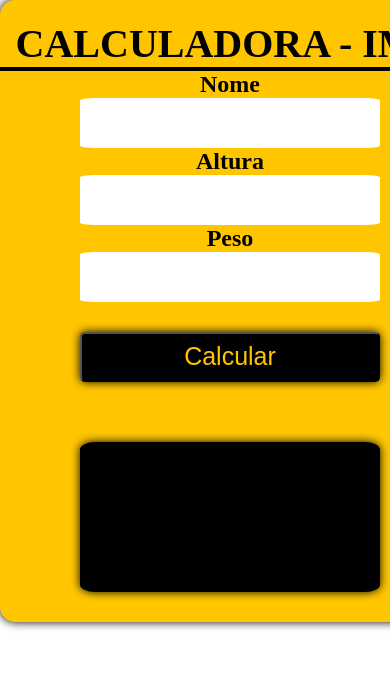
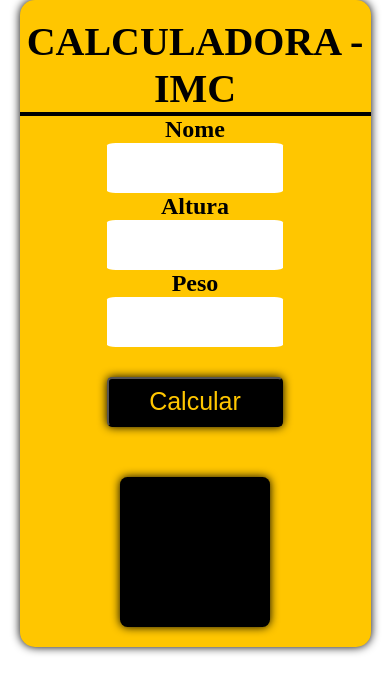
Before and after one commit to lucas-sales-pires/Projetos, a PHP site: page / in a window 390 px wide; the page is wider, and only the part inside the window is pictured. Shown: the top 693 px of that part. Run offline with PHP 8.4, Linux system fonts and the light colour scheme.

Commit message:
Update IMC.css

```diff
--- a/calculadoraIMC/IMC.css
+++ b/calculadoraIMC/IMC.css
@@ -1,19 +1,36 @@
-@media(max-width:768px){
+@media (max-width: 768px) {
+
     .container {
-        display: block;
+        width: 90%;
+        max-width: none;
+        margin: 0 auto;
     }
+
     form {
-        margin: none;
+        width: 100%;
+        margin: 0;
     }
+
     #telapreta {
-        width: auto;
+        width: 50%;
+        margin: 10px 0;
+        max-width: 150px;
     }
+
+
+
 }
 
 *{
+    box-sizing: border-box;
     margin: 0;
-    padding: 0
+    padding: 0;
+
 }
+body {
+    overflow: hidden;
+}
+
 legend{
     font-size: 40px;
     font: bolder 2.5rem serif;
@@ -22,15 +39,13 @@ legend{
 #telapreta{
     background: black;
     color:  rgb(255,198,0);
-    width: 300px;
+    width: 50%;
     height: 150px;
     text-align: center;
-    margin: 30px;
-    margin-left: 80px;
-    margin-right: 80px;
     box-shadow: 0px 0px 10px black;
     border-radius: 5%;
     display: flex;
+    margin: 20px auto;
 }
 form{
     padding-top: 5%;
@@ -60,7 +75,7 @@ label{
     border-radius: 5px;
     outline: none;
     margin: 30px;
-    width: 300px;
+    width: 50%;
     height: 50px;
     background: black;
     color: rgb(255,198,0);
@@ -85,7 +100,7 @@ button:hover{
 }
 input[type="text"]{
     display: flex;
-    width: 300px;
+    width: 50%;
     height: 50px;
     justify-content: space-between;
     align-items: center;
```
